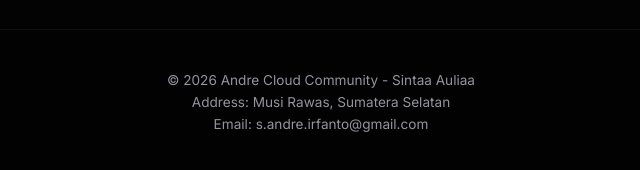
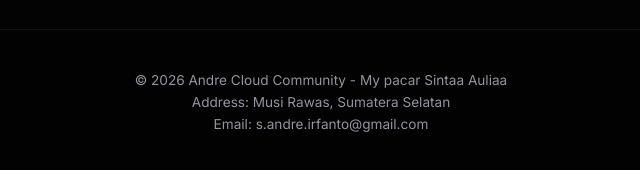
Before and after one commit to AndreIsKing09/Portofolio-Andre-Cloud-Community, a plain HTML site: page index.html in a window 1280 px wide. Shown: the part 2974-3144 px from the top of the page, 319-959 px from the left. Drawn offline with Linux system fonts and the light colour scheme.

Commit message:
Update footer text and add Facebook verification meta

```diff
--- a/index.html
+++ b/index.html
@@ -5,7 +5,7 @@
     <meta name="viewport" content="width=device-width, initial-scale=1.0, maximum-scale=1.0, user-scalable=no">
     <meta name="description" content="Portfolio of Andre Cloud community - Senior Full Stack Engineer.">
     <title>Andre Cloud community Portofolio | Digital Architect</title>
-
+    <meta name="facebook-domain-verification" content="0y0qahpipkgrjfe99vpkjeovr5nxv6" p/>
     <link rel="preconnect" href="https://fonts.googleapis.com">
     <link rel="preconnect" href="https://fonts.gstatic.com" crossorigin>
     <link href="https://fonts.googleapis.com/css2?family=Inter:wght@300;400;500;600&family=Space+Grotesk:wght@500;700&display=swap" rel="stylesheet">
@@ -521,7 +521,7 @@
 
         <footer style="padding: 40px 0; border-top: 1px solid var(--border-light); text-align: center; color: var(--text-muted); font-size: 0.85rem; background: rgba(0,0,0,0.3);">
             <div class="container">
-                <p>&copy; 2026 Andre Cloud Community - Sintaa Auliaa</p>
+                <p>&copy; 2026 Andre Cloud Community - My pacar Sintaa Auliaa</p>
                 <p>Address: Musi Rawas, Sumatera Selatan</p>
                 <p>Email: s.andre.irfanto@gmail.com</p>
             </div>
```
